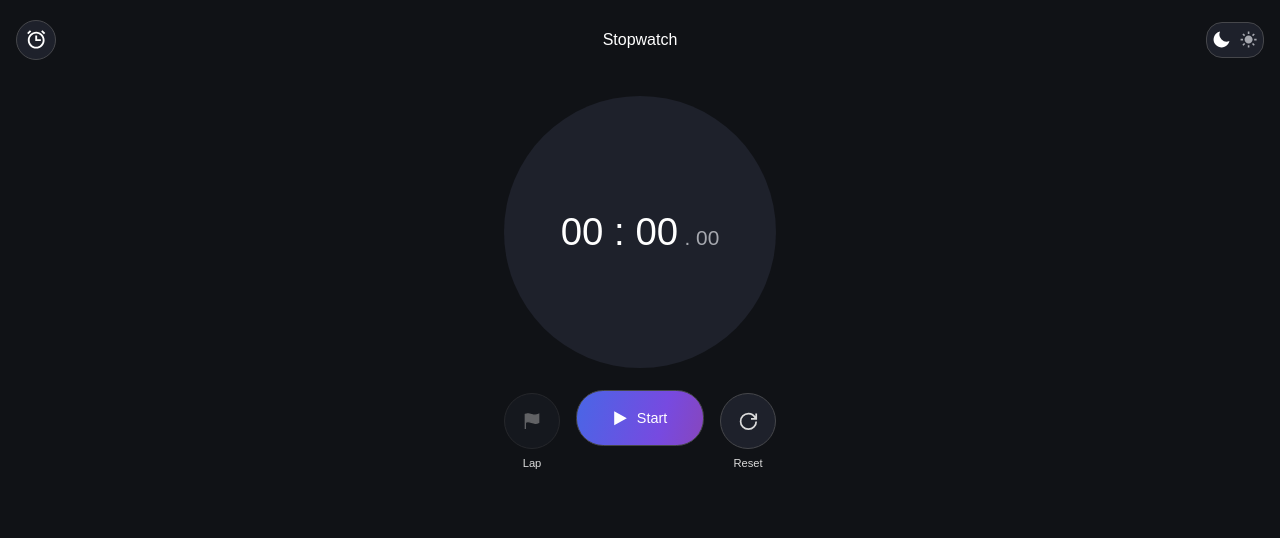
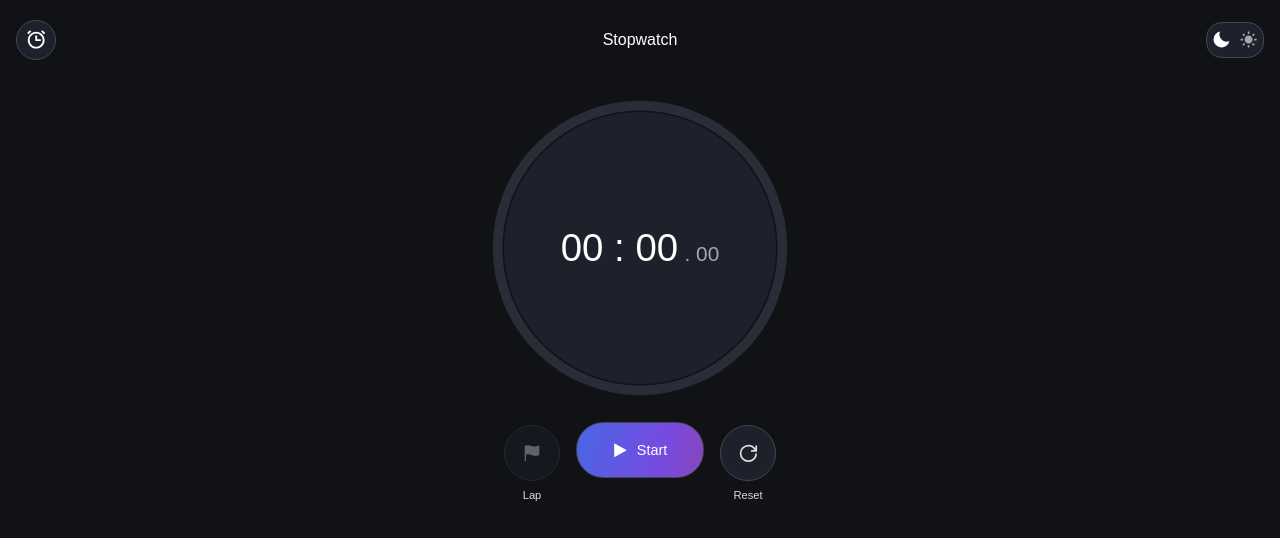
Before and after one commit to Amirhosein-Abbasi1/react-stopwatch, a React app: page / in a window 1280 px wide. Built offline with nearby package versions, Linux system fonts and the light colour scheme.

Commit message:
12 - Add SVG circular to Timer

```diff
--- a/src/style.css
+++ b/src/style.css
@@ -102,14 +102,55 @@ body {
   flex-direction: column;
   align-items: center;
 }
+.timer-section-wrapper {
+  position: relative;
+  width: 19rem;
+  height: 19rem;
+  margin-top: 2rem;
+}
+.progress-ring {
+  position: absolute;
+  top: 0;
+  left: 0;
+  width: 100%;
+  height: 100%;
+  transform: rotate(-90deg);
+}
+.progress-ring-bg {
+  fill: none;
+  stroke: #2a2d38;
+  stroke-width: 6;
+}
+.progress-ring-fill {
+  fill: none;
+  stroke: url(#progressGradient);
+  stroke-width: 6;
+  stroke-linecap: round;
+  transition: stroke-dashoffset 0.1s linear;
+  filter: drop-shadow(0 0 4px rgba(119, 74, 224, 0.7));
+}
+.progress-ring-fill.active {
+  animation: progress-glow-pulse 1.6s ease-in-out infinite;
+}
+@keyframes progress-glow-pulse {
+  0%,
+  100% {
+    filter: drop-shadow(0 0 4px rgba(119, 74, 224, 0.6));
+  }
+  50% {
+    filter: drop-shadow(0 0 11px rgba(135, 70, 189, 1));
+  }
+}
 .timer-section {
+  position: absolute;
+  top: 1rem;
+  left: 1rem;
   display: flex;
   flex-direction: row;
   justify-content: center;
   align-items: center;
   width: 17rem;
   height: 17rem;
-  margin-top: 2rem;
   border-radius: 50%;
   font-size: 2.4rem;
   font-family: sans-serif;
--- a/src/timer.js
+++ b/src/timer.js
@@ -17,6 +17,9 @@ const formatTime = (totalMs) => {
   }`;
 };
 
+const RING_RADIUS = 89;
+const RING_CIRCUMFERENCE = 2 * Math.PI * RING_RADIUS;
+
 const Timer = () => {
   const [minute, setMinute] = useState(0);
   const [second, setSecond] = useState(0);
@@ -29,6 +32,9 @@ const Timer = () => {
   let m = minute;
   let s = second;
   let milli = milliSecond;
+
+  const ringProgress = (s + milli / 100) / 60;
+  const ringOffset = RING_CIRCUMFERENCE * (1 - ringProgress);
 
   const startTimer = () => {
     if (isStart) return;
@@ -65,7 +71,7 @@ const Timer = () => {
     setIsStart(false);
   };
 
-  const lapTimer = () => {
+  const addLap = () => {
     if (!isStart) return;
 
     const currentTotalMs = m * 60000 + s * 1000 + milli * 10;
@@ -96,11 +102,43 @@ const Timer = () => {
 
   return (
     <div className="timer-component-main-div">
-      <div className="timer-section">
-        <p className="minute-and-second">
-          {` ${m > 9 ? m : "0" + m} : ${s > 9 ? s : "0" + s} `}
-        </p>
-        <p className="milisecond">{`. ${milli > 9 ? milli : "0" + milli}`}</p>
+      <div className="timer-section-wrapper">
+        <svg className="progress-ring" viewBox="0 0 190 190">
+          <defs>
+            <linearGradient
+              id="progressGradient"
+              x1="0%"
+              y1="0%"
+              x2="100%"
+              y2="100%"
+            >
+              <stop offset="0%" stopColor="rgb(73, 102, 230)" />
+              <stop offset="67%" stopColor="rgb(119, 74, 224)" />
+              <stop offset="100%" stopColor="rgb(135, 70, 189)" />
+            </linearGradient>
+          </defs>
+          <circle
+            className="progress-ring-bg"
+            cx="95"
+            cy="95"
+            r={RING_RADIUS}
+          />
+          <circle
+            className={`progress-ring-fill${isStart ? " active" : ""}`}
+            cx="95"
+            cy="95"
+            r={RING_RADIUS}
+            strokeDasharray={RING_CIRCUMFERENCE}
+            strokeDashoffset={ringOffset}
+          />
+        </svg>
+
+        <div className="timer-section">
+          <p className="minute-and-second">
+            {` ${m > 9 ? m : "0" + m} : ${s > 9 ? s : "0" + s} `}
+          </p>
+          <p className="milisecond">{`. ${milli > 9 ? milli : "0" + milli}`}</p>
+        </div>
       </div>
 
       <div className="buttons-section">
@@ -108,7 +146,7 @@ const Timer = () => {
           <button
             className="lap-btn"
             type="button"
-            onClick={lapTimer}
+            onClick={addLap}
             disabled={!isStart}
           >
             <GrFlagFill />
```
